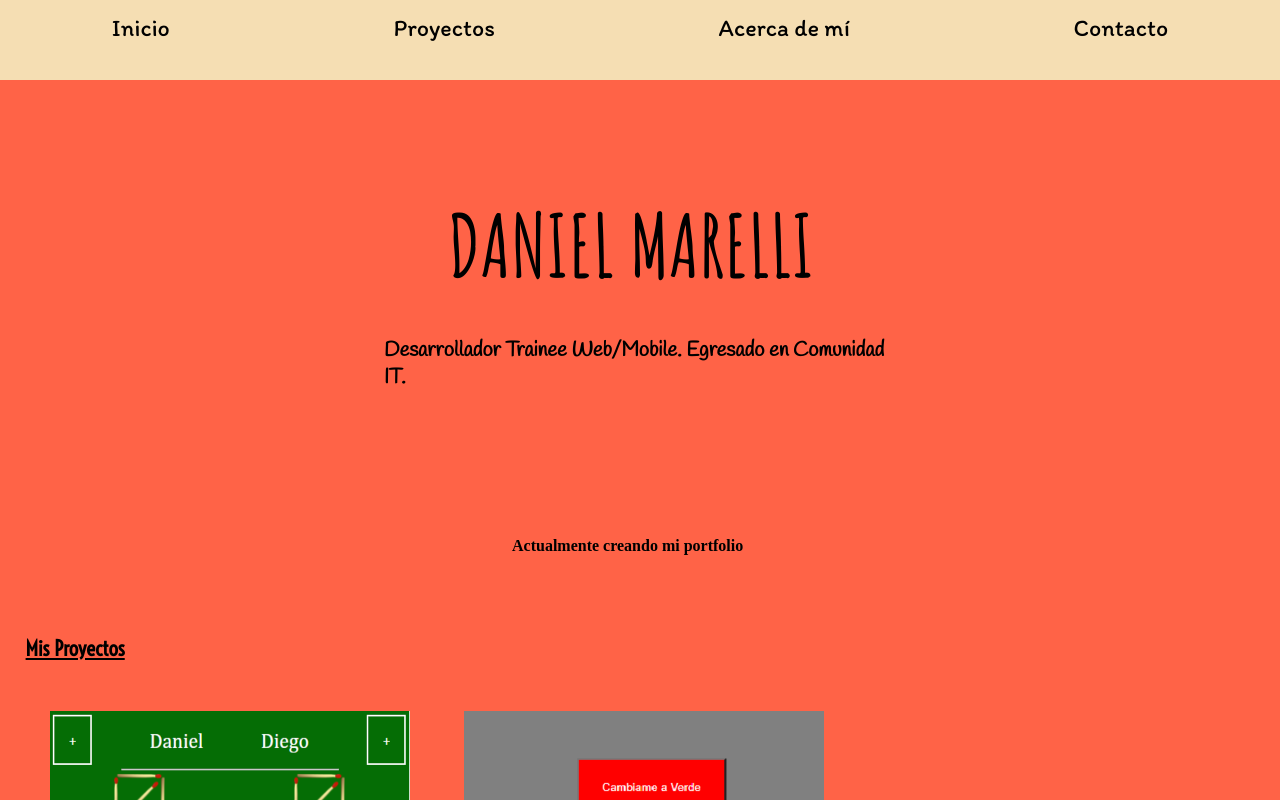
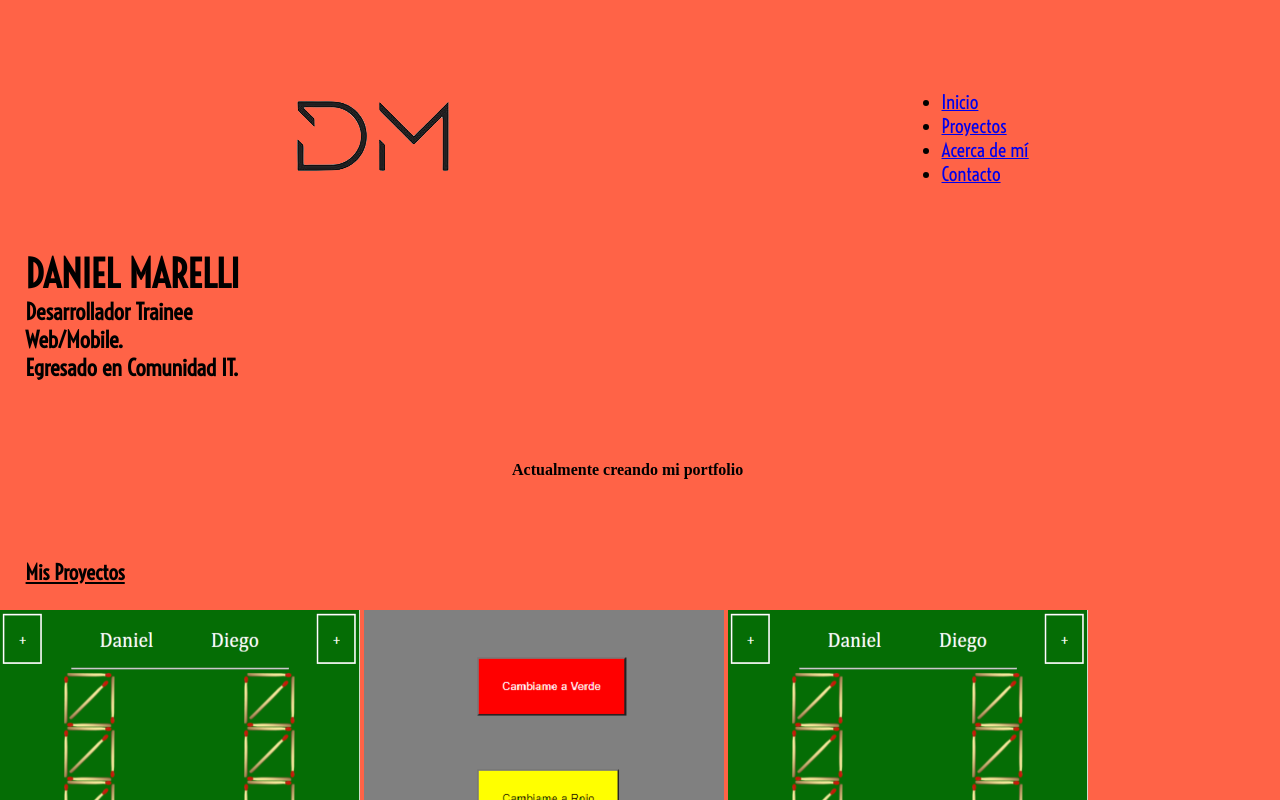
Before and after one commit to marel20/marel20.github.io, a plain HTML site: page index.html in a window 1280 px wide. Shown: the top 800 px of the page. Drawn offline with Linux system fonts and the light colour scheme.

Commit message:
Add files via upload

```diff
--- a/index.html
+++ b/index.html
@@ -10,24 +10,31 @@
 </head>
 <body>
     <!--Start Navbar-->
-    <nav>
+    <div class="container">
         <div class="row">
-            <a class="navbar" href="#inicio">Inicio</a>
-            <a class="navbar" href="#proyectos">Proyectos</a>
-            <a class="navbar" href="#acerca">Acerca de mí</a>
-            <a class="navbar" href="#contacto">Contacto</a>
+            <div class="logo">
+                <img src="img/DM.png" alt="logo">
+            </div>
+
+            <div class="navbar">
+
+                <ul>
+                    <li><a href="#inicio">Inicio</a></li>
+                    <li><a href="#proyectos">Proyectos</a></li>
+                    <li><a href="#acerca">Acerca de mí</a></li>
+                    <li><a href="#contacto">Contacto</a></li>
+                </ul>
+
+
+            </div>
         </div>
-    </nav> <br><br><br>
+
+        <h1>DANIEL MARELLI</h1>
+        <h3>Desarrollador Trainee <br> Web/Mobile. <br> Egresado en Comunidad IT.</h3>
+
+    </div> <br><br><br>
     <!--End Navbar-->
 
-    <!--Start Header-->
-    <header id="inicio"> <br><br>
-        <div><h1>DANIEL MARELLI</h1></div>
-    </header>
-    <div class="subtittle">
-        <h3>Desarrollador Trainee Web/Mobile. Egresado en Comunidad IT.</h3>
-    </div> <br><br><br><br><br><br>
-    <!--End Header-->
 
     <h4>Actualmente creando mi portfolio</h4>
 
@@ -35,7 +42,7 @@
     <article id="proyectos"><br><br><br>
             <h3><u>Mis Proyectos</u></h3>
 
-            <div class="container">
+            <div class="containers">
                 <a href="https://marel20.github.io/Anotador-Truco/" target="_blank">
                     <img src="img/truco.png" alt="truco">
                    <!-- <p class="button">
@@ -72,33 +79,33 @@
 
     <!--Start About-->
     <article id="acerca"> <br><br><br>
-        <div class="container">
+        <div class="containers">
             <h3><u>Acerca de mí</u></h3><br><br>
             <div>
                 <p>Tengo 29 años, soy un chico alegre, respetuoso y compañero con mi equipo.
                     Hace 10 años que trabajo en una distribuidora mayorista de alimentos en mi pueblo.
-                </p>
+                </p> <br>
                 <p>En el medio hice el curso de electricista (Instituto Rivadavia de Rosario - 2016)
                     y después de ese curso con un amigo empezamos un micro emprendimiento de seguridad
                     (instalamos y vendemos cámaras de seguridad y alarmas) realizandolo en nuestros ratos libres.
-                </p>
+                </p> <br>
                 <p>Al empezar el 2021, comencé a pensar en que necesitaba nuevos desafíos, nuevos retos,
                     que en el puesto que estaba no iba a tener mucho crecimiento personal y laboral,
                     así que ahí fue cuando decidí inscribirme en los cursos de Comunidad IT, para cambiar
                     mi rumbo (siempre me intereso un poco la programación y con esto llegue a descubrir que
                     me gusta mas de lo que pensaba).
-                </p>
+                </p> <br>
                 <p>Así que en Junio de 2021 hice el curso de introducción a la programación de 1 mes y luego a mediados
                     de Agosto comenzamos el otro curso, ya más intensivo de 3 meses, con el titulo de Desarrollador Mobile,
                     creando mi app como proyecto final.
-                </p>
+                </p> <br>
                 <p>Actualmente estoy buscando mi primer empleo IT, el cual me permita seguir creciendo y desarrollandome
                     en este lindo mundo.
-                </p>
+                </p> <br>
                 <p>Soy un desarrollador trainee ya que no cuento con experiencia aún, pero se que puedo dar muchísimo de mi.
                     Si me pongo a pensar lo que llegue a hacer en mis ratos libres de trabajo entre el curso y mi app final,
                     se que dedicándome de lleno a esto puedo aportar mucho más de mí!
-                </p>
+                </p> <br>
             <div>
         </div>
     </article>
```
